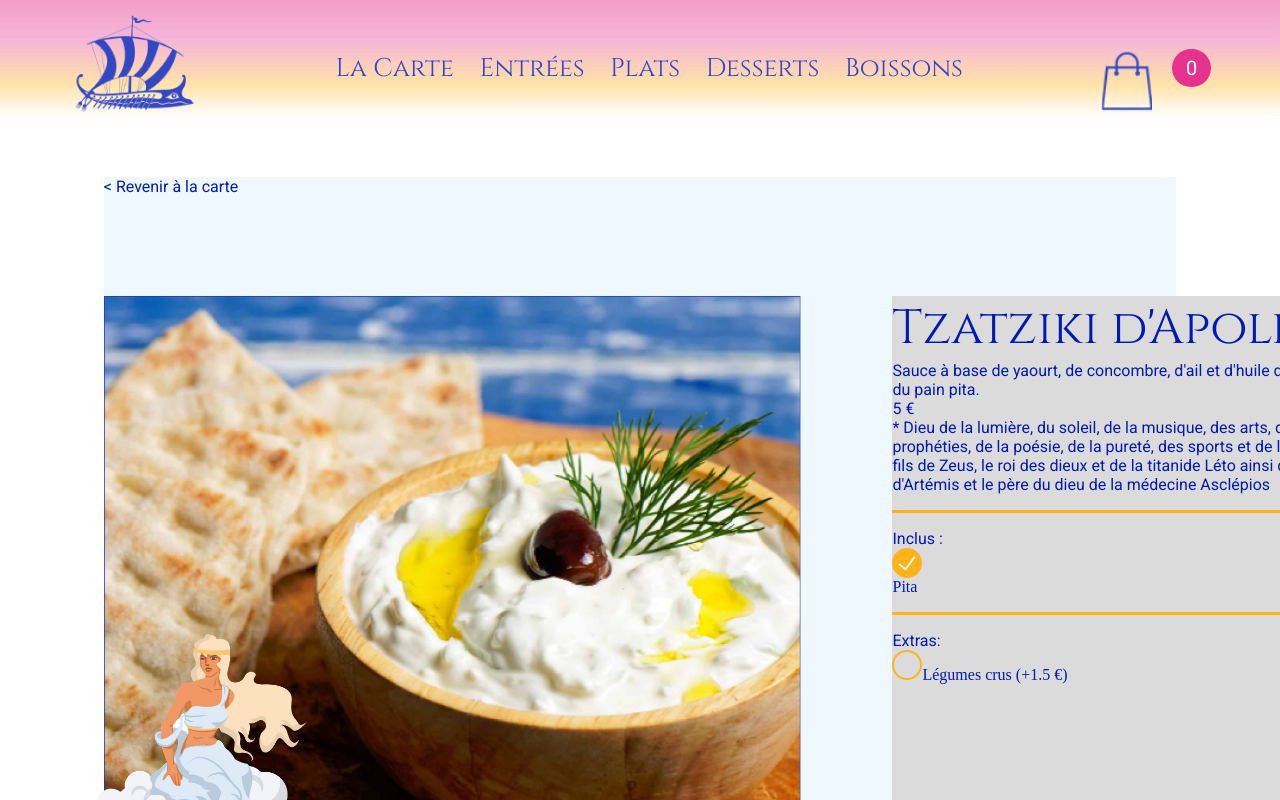
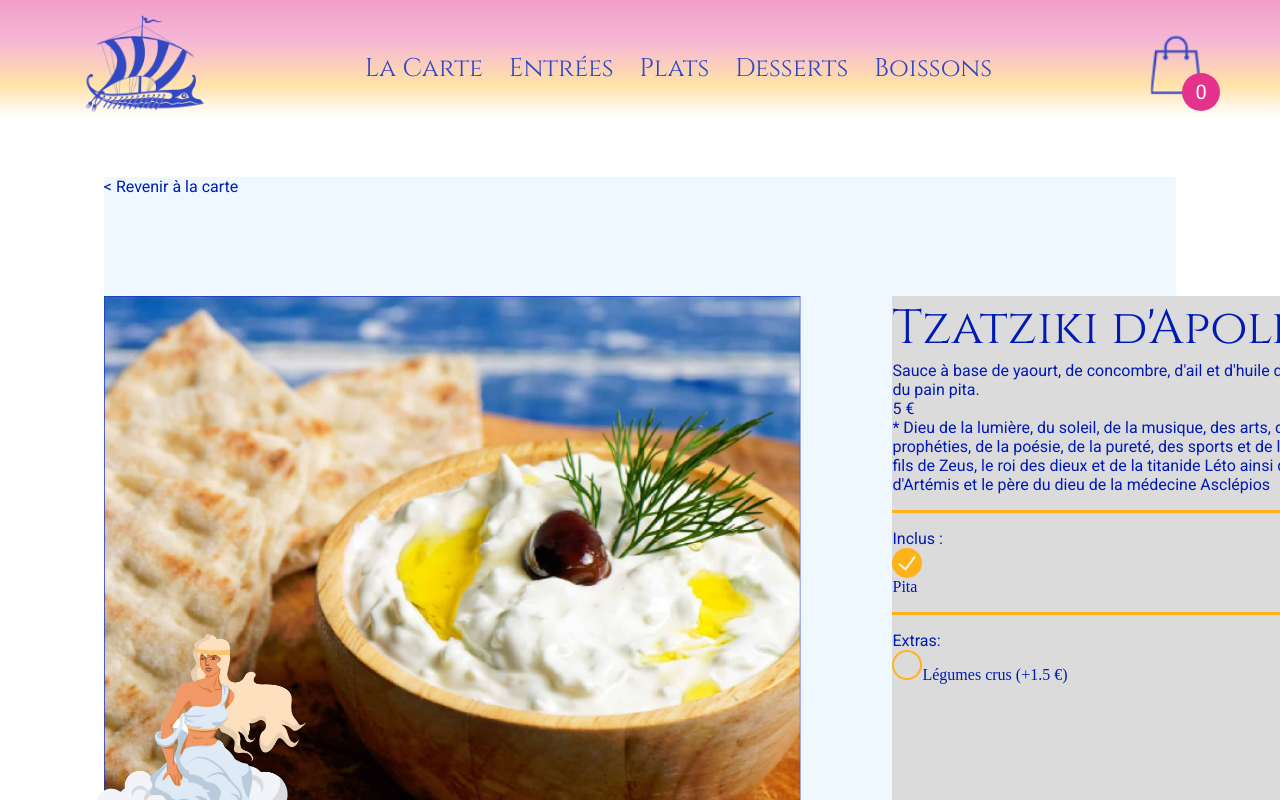
Before and after one commit to Chlopes92/OdysseeCulinaire, a React (Create React App) app: page /products/1 in a window 1280 px wide. Shown: the top 800 px of the page. Built offline with nearby package versions, Linux system fonts and the light colour scheme.

Commit message:
responsive

```diff
--- a/src/components/Header/Header.module.css
+++ b/src/components/Header/Header.module.css
@@ -12,8 +12,8 @@
 }
 
 .panier{
-    margin-top: 3vh;
-    width: 4vw;
+    margin-top: 1vh;
+    width: 1vw;
     min-width: 4vw;
     height: auto;
 }
@@ -35,6 +35,9 @@
     border-radius: 50%;
     box-sizing: border-box;
     margin-left:20px;
+    position: absolute;
+    margin-top: 4rem;
+    margin-left: 2rem;
 
 }
 
--- a/src/components/NavBar/NavBar.module.css
+++ b/src/components/NavBar/NavBar.module.css
@@ -3,7 +3,7 @@
     justify-content: center;
     font-family: 'Cinzel', serif;
     gap: clamp(10px, 2vw, 63px);
-    font-size: clamp(5px, 2vw, 30px);
+    font-size: clamp(5px, 2vw, 35px);
     font-weight: 466;
    margin-top: 4vw;
 
--- a/src/pages/ProductsPage.module.css
+++ b/src/pages/ProductsPage.module.css
@@ -1,8 +1,9 @@
 .menu {
     display: flex;
     flex-wrap: wrap;
-    grid-gap: 30px;
+    grid-gap: 80px;
     justify-content: center;
+    width: 83vw;
 }
 
 .selected{
@@ -37,8 +38,26 @@
     display: block;
 }
 
+.athena{
+    position: absolute;
+    margin-top: -93rem;
+    max-width: 21vw;
+}
+
+@media(min-width: 1400px){
+    .flex{
+        display: flex;
+    }
+
+}
+
+
 @media(max-width: 1400px){
     .customNav{
         display: flex;
     }
+
+    .menu{
+        width: auto;
+    }
 }
--- a/src/pages/ProductsPage.tsx
+++ b/src/pages/ProductsPage.tsx
@@ -69,7 +69,12 @@ const TagList = () => {
     <ul>
       {tagValues.map((tag) => (
         <li key={tag}>
-          <button className={`${tagArray.includes(tag) ? style.selected : ""}`} onClick={() => toggleTag(tag)}>{tag}</button>
+          <button
+            className={`${tagArray.includes(tag) ? style.selected : ""}`}
+            onClick={() => toggleTag(tag)}
+          >
+            {tag}
+          </button>
         </li>
       ))}
     </ul>
@@ -132,7 +137,7 @@ const FilterSection = () => {
   const [isFilterOpen, setIsFilterOpen] = useState(false);
 
   const toggleFilter = () => {
-      setIsFilterOpen(prevState => !prevState);
+    setIsFilterOpen((prevState) => !prevState);
   };
 
   return (
@@ -144,7 +149,11 @@ const FilterSection = () => {
           <img src="/image/icons/filter.png" alt="Filter" />
         )}
       </button>
-        <div className={`${style.filterContent} ${isFilterOpen ? style.open : style.closed}`}>
+      <div
+        className={`${style.filterContent} ${
+          isFilterOpen ? style.open : style.closed
+        }`}
+      >
         <h2>Filtrage :</h2>
         <TagList />
         <h2>Allergènes :</h2>
@@ -197,11 +206,13 @@ const ProductsPage = () => {
     <main>
       <Carousel />
       <FilterSection />
+      <div className={style.flex}>
         <NavBar customClass={style.customNav} />
-      <section>
+      <section className={style.flex}>
         <ul className={style.menu}>{product_displayed}</ul>
       </section>
-      <img src="/image/icons/athena.png" alt="" />
+      </div>
+      <img className={style.athena} src="/image/icons/athena.png" alt="" />
     </main>
   );
 };
```
Lines whose indentation alone changed are shown as unchanged.
